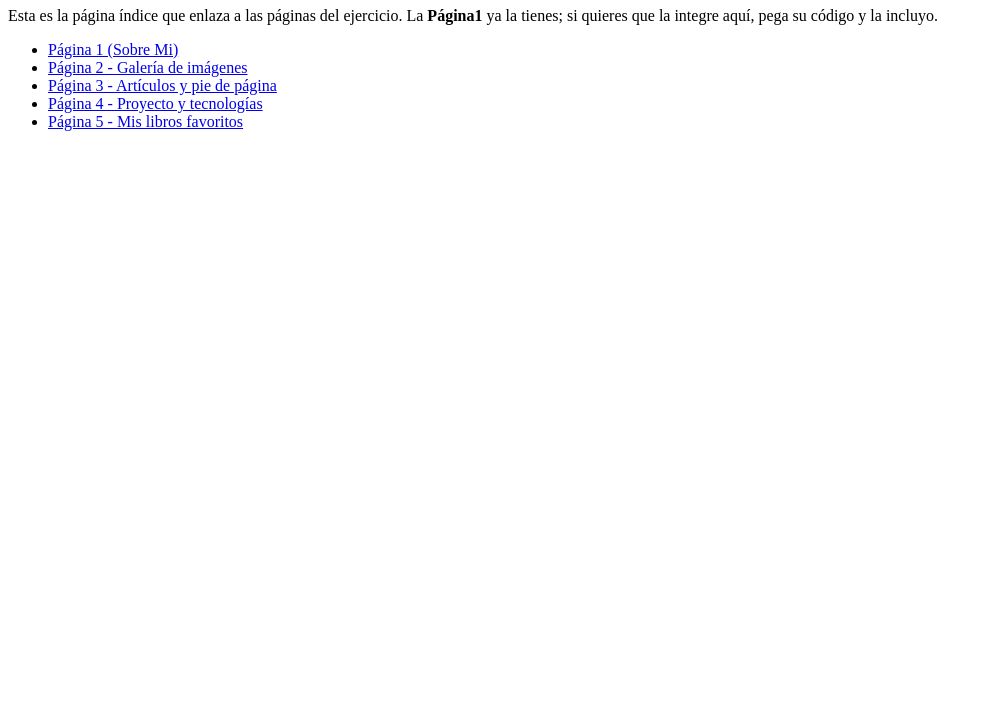
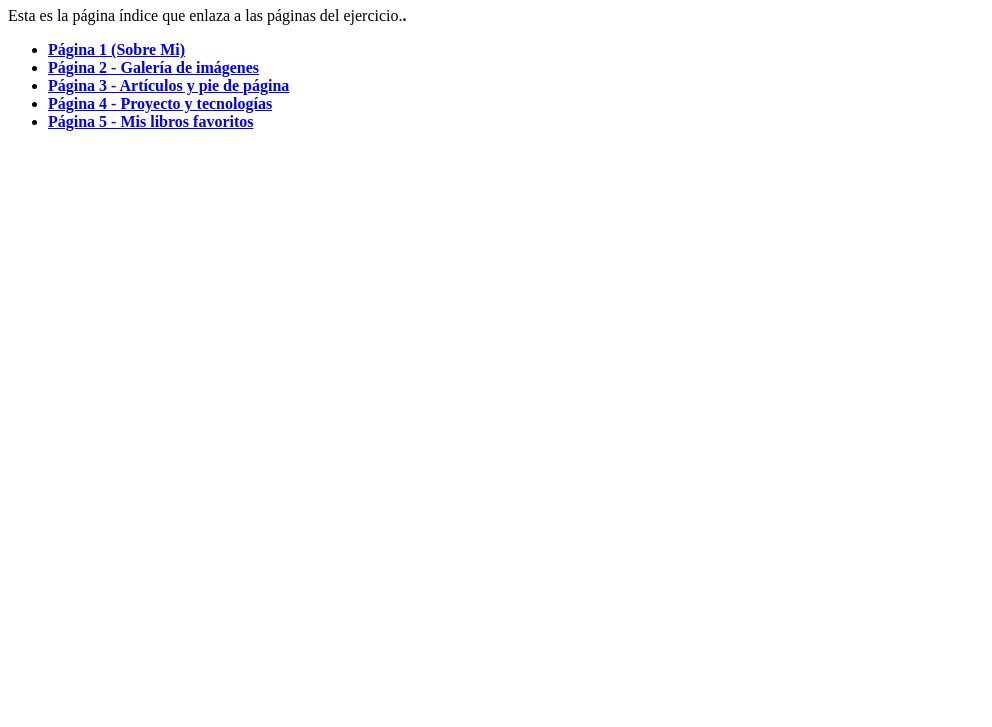
Before and after one commit to Biancavalentinagaleano/prueba, a plain HTML site: page index.html in a window 1280 px wide. Shown: the part 73-800 px from the top of the page, without its empty margins (0-992 px from the left). Drawn offline with Linux system fonts and the light colour scheme.

Commit message:
Update index.html

```diff
--- a/index.html
+++ b/index.html
@@ -6,7 +6,7 @@
 </head>
 <body>
 <h1>Ejercicios de HTML - Índice</h1>
-<p>Esta es la página índice que enlaza a las páginas del ejercicio. La <strong>Página1</strong> ya la tienes; si quieres que la integre aquí, pega su código y la incluyo.</p>
+<p>Esta es la página índice que enlaza a las páginas del ejercicio.<strong>.</p>
 <ul>
 <li><a href="pagina1.html">Página 1 (Sobre Mi)</a></li>
 <li><a href="pagina2.html">Página 2 - Galería de imágenes</a></li>
```
